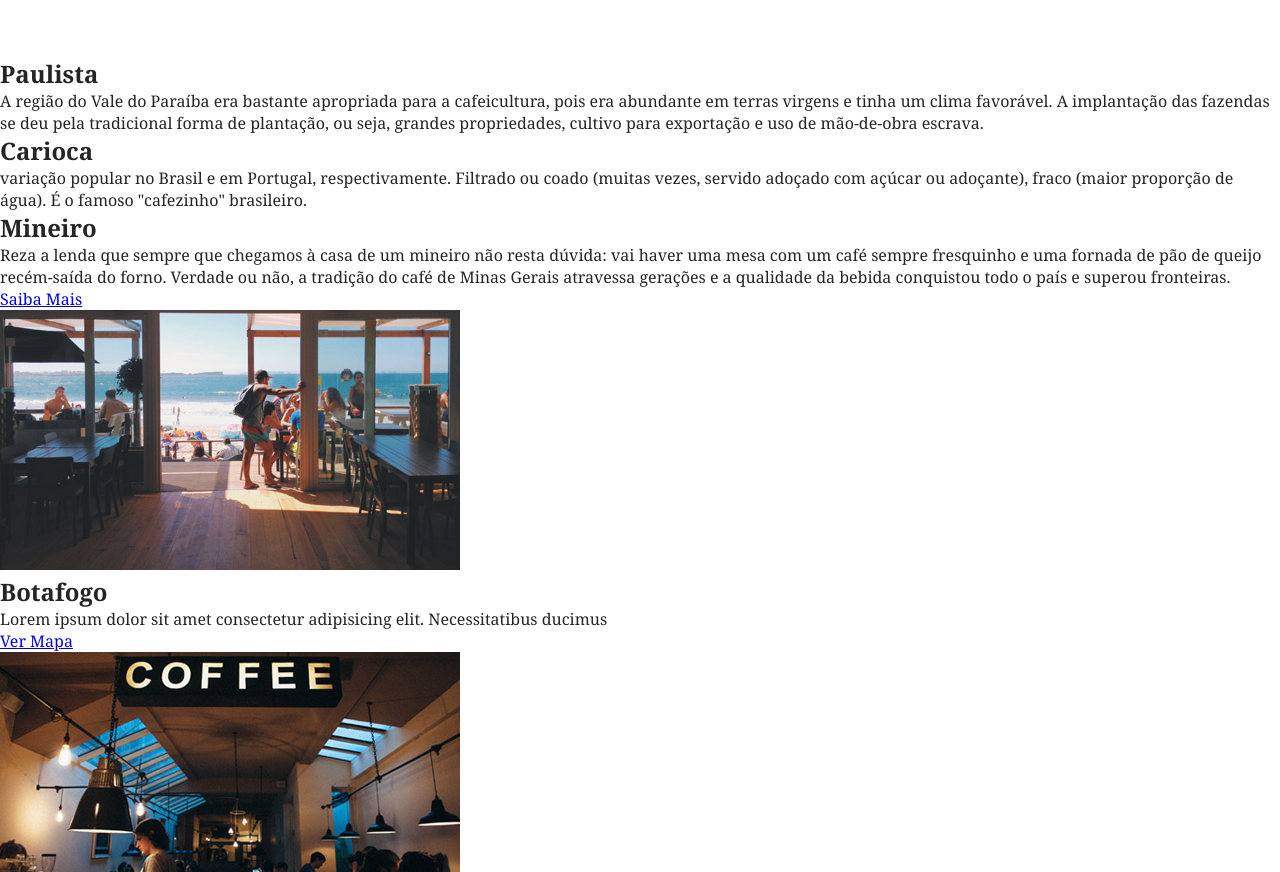
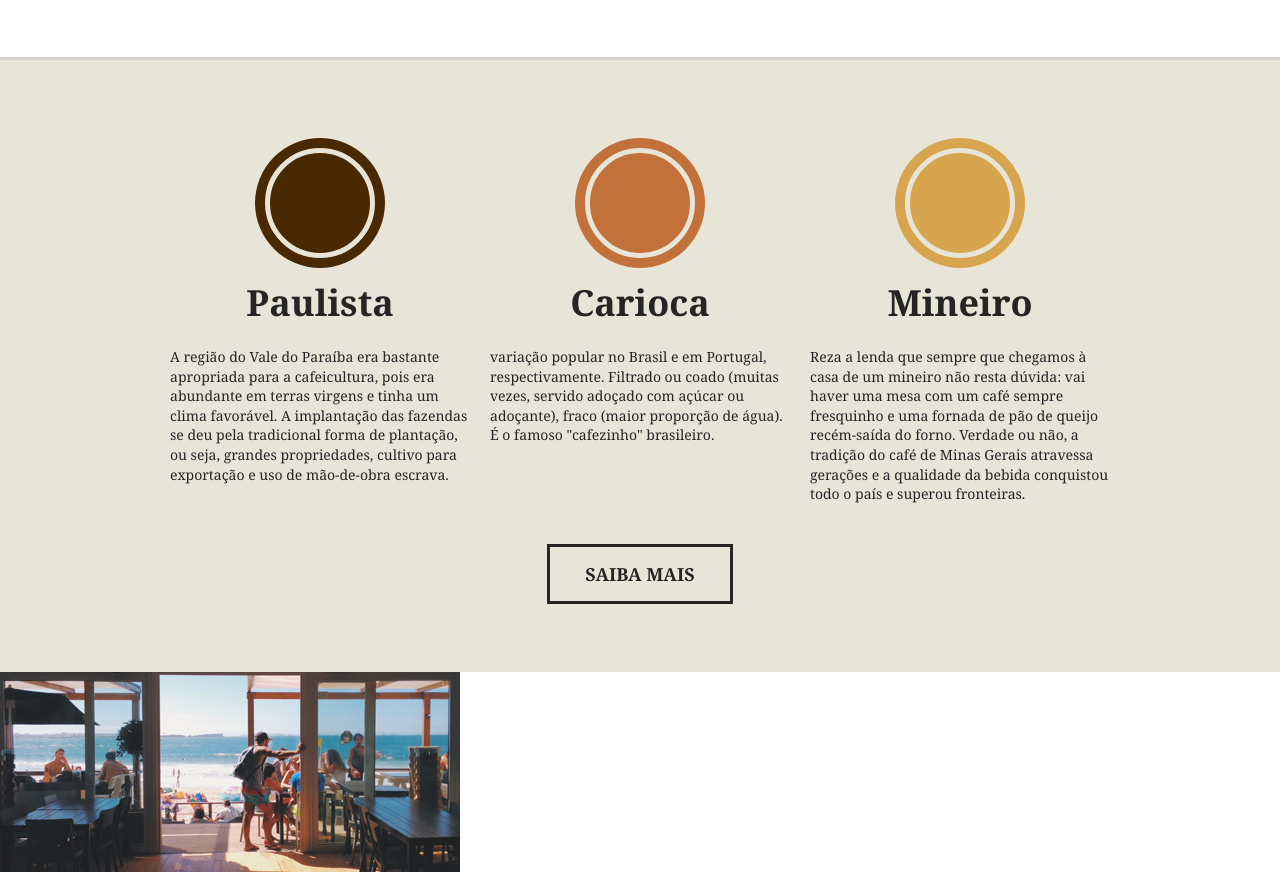
Before and after one commit to deyvisonjp/css-origamid, a plain HTML site: page css_avancado/brafe-1-puro/index.html in a window 1280 px wide. Shown: the part 1189-2061 px from the top of the page. Drawn offline with Linux system fonts and the light colour scheme.

Commit message:
Estilizando section produtos

```diff
--- a/css_avancado/brafe-1-puro/css/style.css
+++ b/css_avancado/brafe-1-puro/css/style.css
@@ -136,3 +136,78 @@ nav.menu-nav {
     margin: 20px auto;
     max-width: 460px;
 }
+
+/* Produtos */
+
+.produtos {
+    background: #e7e4d8;
+    padding: 68px 0;
+    border-top: 3px solid #d6d3c8;
+    border-top: 3px solid #d6d3c8;
+}
+
+.produtos-container {
+    max-width: 960px;
+    margin: 0 auto;
+}
+
+.produtos-container::before, .produtos-container::after {
+    content: '';
+    display: table;
+    clear: both;
+}
+
+.produtos-item {
+    width: 300px;
+    float: left;
+    margin: 0 10px 20px 10px;
+}
+
+.produtos-item h2 {
+    text-align: center;
+    font-size: 2.25em;
+    margin-bottom: 20px;
+}
+
+.produtos-item h2::before {
+    content: '';
+    display: block;
+    width: 100px;
+    height: 100px;
+    background: currentColor;
+    border-radius: 50%;
+    margin: 20px auto;
+    border: 5px solid #e7e4d8;
+    box-shadow: 0 0 0 10px currentColor;
+}
+
+h2.produtos-paulista::before {
+    color: #492901;
+}
+
+h2.produtos-carioca::before {
+    color: #c17139;
+}
+
+h2.produtos-mineiro::before {
+    color: #d7a54d;
+}
+
+.produtos-btn {
+    width: 180px;
+    border: 3px solid;
+    color: #252525;
+    text-decoration: none;
+    display: block;
+    font-size: 1.125em;
+    font-weight: bold;
+    text-transform: uppercase;
+    text-align: center;
+    padding: 15px 0;
+    margin: 20px auto 0 auto;
+}
+
+.produtos-item p {
+    font-size: 0.875em;
+    line-height: 1.4em;
+}
--- a/css_avancado/brafe-1-puro/index.html
+++ b/css_avancado/brafe-1-puro/index.html
@@ -50,30 +50,31 @@
         </div>
     </section>
 
-    <section>
-        <div>
-            <div>
-                <h2>Paulista</h2>
+    <section class="produtos">
+        <div class="produtos-container">
+            <div class="produtos-item">
+                <h2 class="produtos-paulista">Paulista</h2>
                 <p>A região do Vale do Paraíba era bastante apropriada para a cafeicultura, pois era abundante em terras
                     virgens e tinha um clima favorável. A implantação das fazendas se deu pela tradicional forma de
                     plantação, ou seja, grandes propriedades, cultivo para exportação e uso de mão-de-obra escrava.</p>
             </div>
-            <div>
-                <h2>Carioca</h2>
+            <div class="produtos-item">
+                <h2 class="produtos-carioca">Carioca</h2>
                 <p>variação popular no Brasil e em Portugal, respectivamente. Filtrado ou coado (muitas vezes, servido
                     adoçado com açúcar ou adoçante), fraco (maior proporção de água). É o famoso "cafezinho" brasileiro.
                 </p>
             </div>
-            <div>
-                <h2>Mineiro</h2>
+            <div class="produtos-item">
+                <h2 class="produtos-mineiro">Mineiro</h2>
                 <p>Reza a lenda que sempre que chegamos à casa de um mineiro não resta dúvida: vai haver uma mesa com um
                     café sempre fresquinho e uma fornada de pão de queijo recém-saída do forno. Verdade ou não, a
                     tradição do café de Minas Gerais atravessa gerações e a qualidade da bebida conquistou todo o país e
                     superou fronteiras.</p>
             </div>
         </div>
-        <a href="#">Saiba Mais</a>
+        <a class="produtos-btn" href="#">Saiba Mais</a>
     </section>
+<!-- parei com 5 min -->
 
     <section>
         <div>
```
